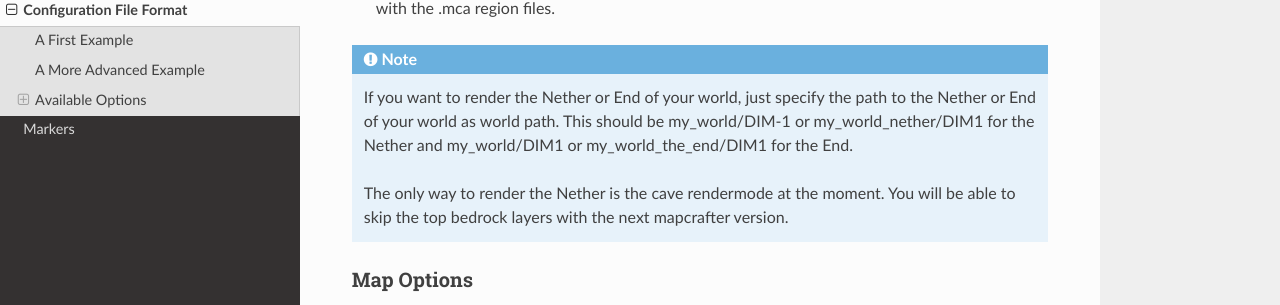
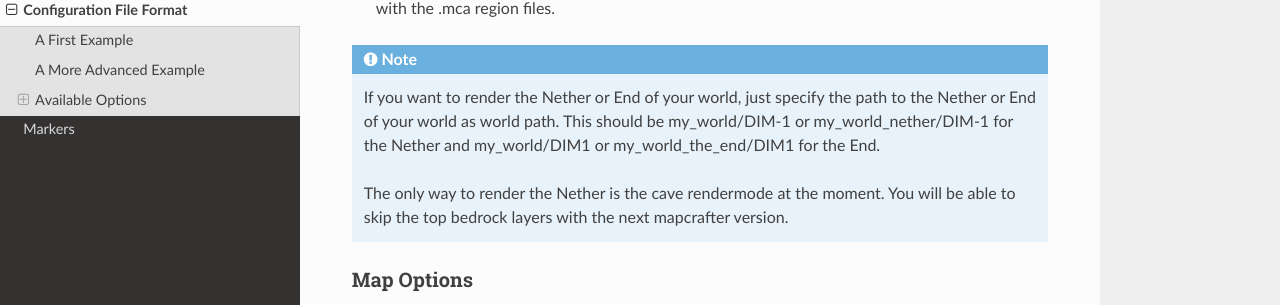
Before and after one commit to mapcrafter/mapcrafter, a Sphinx documentation site: the page built from docs/configuration.rst, in a window 1280 px wide and 900 px high, scrolled down 3338 px. Shown: the part 170-475 px from the top of the window. Built offline with Sphinx 7.4.7 and the Read the Docs theme 2.0.0, drawn with Linux system fonts in a browser that asks for light colours.

Commit message:
Fixed small typo with nether path (s/DIM1/DIM-1/).

```diff
--- a/docs/configuration.rst
+++ b/docs/configuration.rst
@@ -178,7 +178,7 @@ World Options
 
     If you want to render the Nether or End of your world, just specify the path to the
     Nether or End of your world as world path. This should be my_world/DIM-1 or
-    my_world_nether/DIM1 for the Nether and my_world/DIM1 or my_world_the_end/DIM1
+    my_world_nether/DIM-1 for the Nether and my_world/DIM1 or my_world_the_end/DIM1
     for the End.
 
     The only way to render the Nether is the cave rendermode at the moment.
```
